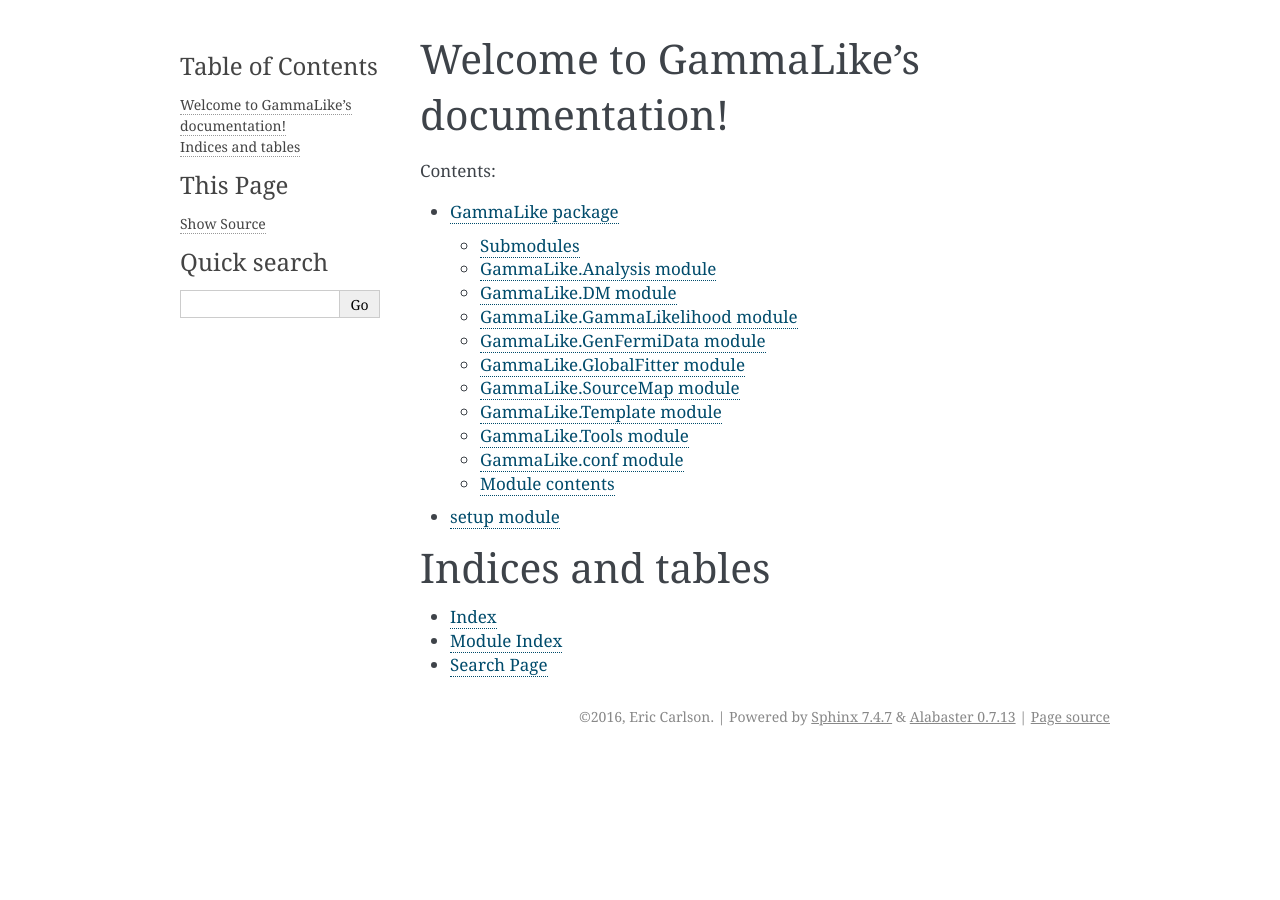
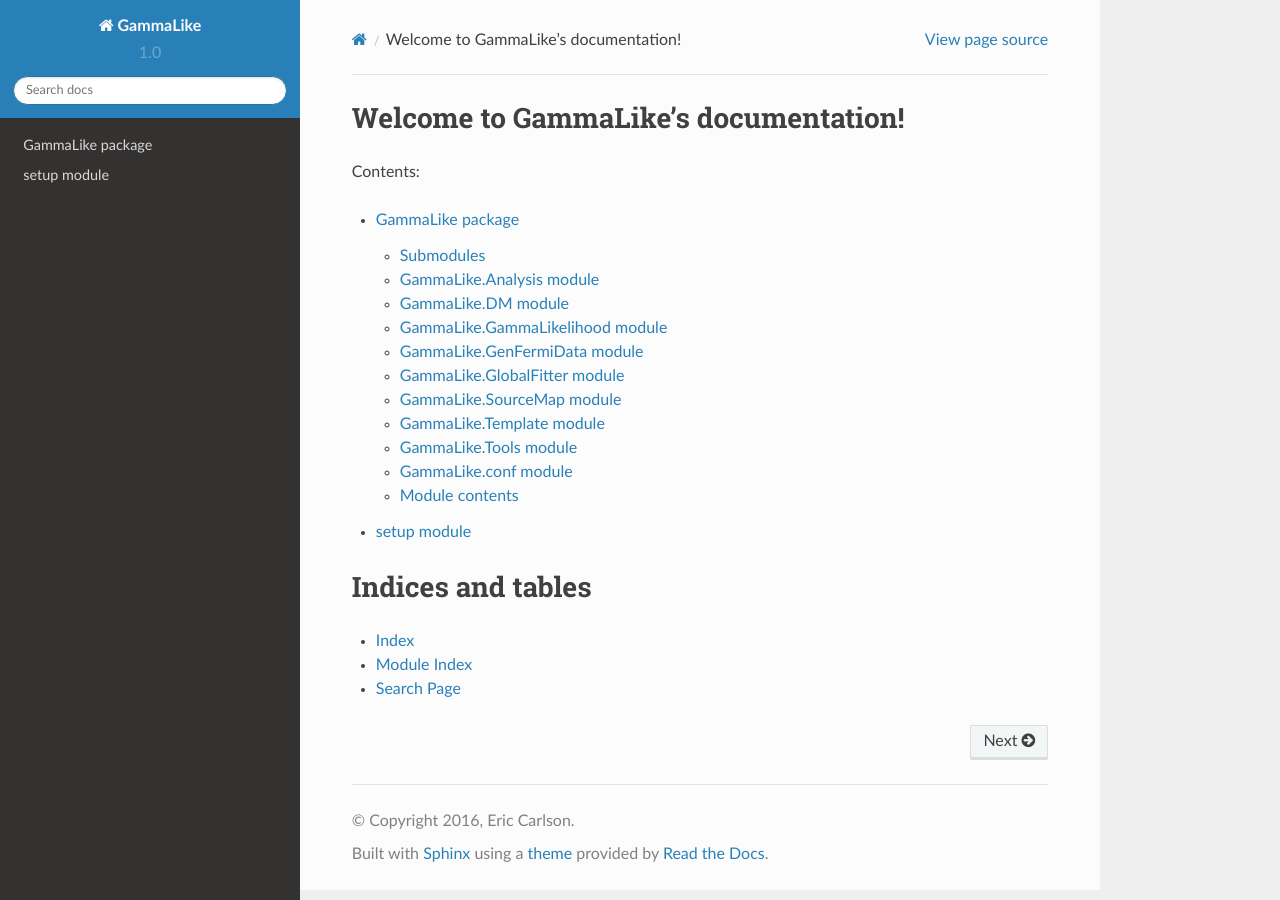
Before and after one commit to erccarls/GammaLike, a Sphinx documentation site: the page built from docs/index.rst, in a window 1280 px wide. Built offline with Sphinx 7.4.7 and the Read the Docs theme 2.0.0, drawn with Linux system fonts in a browser that asks for light colours.

```diff
--- a/docs/conf.py
+++ b/docs/conf.py
@@ -32,6 +32,7 @@
     'sphinx.ext.autodoc',
     'sphinx.ext.todo',
     'sphinx.ext.viewcode',
+    'sphinx.ext.autosummary',
 ]
 
 # Add any paths that contain templates here, relative to this directory.
@@ -121,6 +122,13 @@
 
 # Add any paths that contain custom themes here, relative to this directory.
 #html_theme_path = []
+
+html_theme = "sphinx_rtd_theme"
+#html_theme_options = {
+#    "rightsidebar": "true",
+#    "relbarbgcolor": "black"
+#}
+
 
 # The name for this set of Sphinx documents.
 # "<project> v<release> documentation" by default.
--- a/docs/index.rst
+++ b/docs/index.rst
@@ -9,7 +9,7 @@
 Contents:
 
 .. toctree::
-   :maxdepth: 4
+   :maxdepth: 3
 
    GammaLike
    setup
```
Also changed, not shown: 5 other files.
